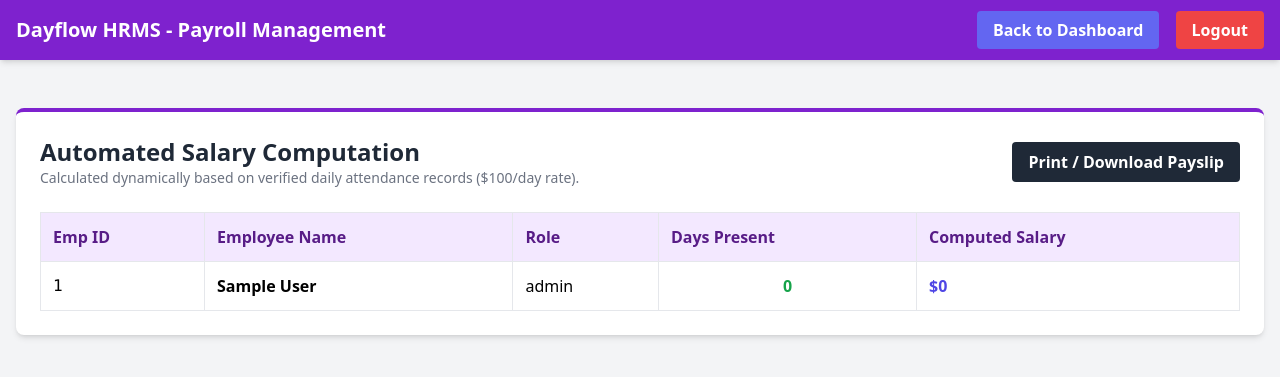
After one commit to SamarthDMahajan/Odoo-Hackathon-Dayflow, a Flask app: page /payroll in a window 1280 px wide. The commit adds this page. Shown: the top 377 px of the page. Run offline with Flask 3, Linux system fonts and the light colour scheme; the visitor is signed in with stand-in values (Sample User, id 1); tables that the repository leaves empty hold one stand-in row (values such as "Sample post"); some libraries are stand-ins or nearby versions.

Commit message:
Add automated payroll and salary computation module integrated with attendance

```diff
--- a/app.py
+++ b/app.py
@@ -195,6 +195,41 @@ def export_attendance():
         mimetype="text/csv",
         headers={"Content-disposition": "attachment; filename=attendance_report.csv"}
     )
+@app.route('/payroll')
+def payroll():
+    if 'user_id' not in session:
+        return redirect(url_for('index'))
+
+    role = session.get('role', 'Employee')
+
+    # Calculate payroll data for all users if Admin, or just current user
+    if role == 'Admin / HR':
+        users = User.query.all()
+        payroll_data = []
+        for u in users:
+            days_present = Attendance.query.filter_by(user_id=u.id, status='Present').count()
+            # Base salary calculation: e.g., $100 per day present
+            total_salary = days_present * 100
+            payroll_data.append({
+                'emp_id': u.emp_id,
+                'name': u.name,
+                'role': u.role,
+                'days_present': days_present,
+                'salary': total_salary
+            })
+    else:
+        u = User.query.get(session['user_id'])
+        days_present = Attendance.query.filter_by(user_id=u.id, status='Present').count()
+        total_salary = days_present * 100
+        payroll_data = [{
+            'emp_id': u.emp_id,
+            'name': u.name,
+            'role': u.role,
+            'days_present': days_present,
+            'salary': total_salary
+        }]
+
+    return render_template('payroll.html', payroll_data=payroll_data, name=session.get('name'), role=role)
 if __name__ == '__main__':
     with app.app_context():
         db.create_all()
--- a/templates/dashboard.html
+++ b/templates/dashboard.html
@@ -10,6 +10,7 @@
     <nav class="bg-purple-700 p-4 text-white flex justify-between items-center shadow-md">
         <h1 class="text-xl font-bold">Dayflow HRMS Dashboard</h1>
         <div>
+            <a href="/payroll" class="bg-green-600 px-4 py-2 rounded hover:bg-green-700 transition font-bold mr-3">Payroll</a>
             <span class="mr-4 font-semibold">Welcome, {{ name }} ({{ role }})</span>
             <a href="/logout" class="bg-red-500 px-4 py-2 rounded hover:bg-red-600 transition font-bold">Logout</a>
         </div>
@@ -187,4 +188,4 @@
     }
     </script>
 </body>
-</html>
+</html>-
--- /dev/null
+++ b/templates/payroll.html
@@ -0,0 +1,57 @@
+<!DOCTYPE html>
+<html lang="en">
+<head>
+    <meta charset="UTF-8">
+    <meta name="viewport" content="width=device-width, initial-scale=1.0">
+    <title>Dayflow HRMS - Payroll & Salary</title>
+    <script src="https://cdn.tailwindcss.com"></script>
+</head>
+<body class="bg-gray-100">
+    <nav class="bg-purple-700 p-4 text-white flex justify-between items-center shadow-md">
+        <h1 class="text-xl font-bold">Dayflow HRMS - Payroll Management</h1>
+        <div>
+            <a href="/dashboard" class="bg-indigo-500 px-4 py-2 rounded hover:bg-indigo-600 transition font-bold mr-3">Back to Dashboard</a>
+            <a href="/logout" class="bg-red-500 px-4 py-2 rounded hover:bg-red-600 transition font-bold">Logout</a>
+        </div>
+    </nav>
+
+    <div class="container mx-auto mt-8 p-4">
+        <div class="bg-white p-6 rounded-lg shadow-md border-t-4 border-purple-700">
+            <div class="flex justify-between items-center mb-6">
+                <div>
+                    <h2 class="text-2xl font-bold text-gray-800">Automated Salary Computation</h2>
+                    <p class="text-sm text-gray-500">Calculated dynamically based on verified daily attendance records ($100/day rate).</p>
+                </div>
+                <button onclick="window.print()" class="bg-gray-800 text-white px-4 py-2 rounded font-bold hover:bg-gray-700 transition">
+                    Print / Download Payslip
+                </button>
+            </div>
+
+            <div class="overflow-x-auto">
+                <table class="w-full text-left border-collapse">
+                    <thead>
+                        <tr class="bg-purple-100 text-purple-900">
+                            <th class="p-3 border">Emp ID</th>
+                            <th class="p-3 border">Employee Name</th>
+                            <th class="p-3 border">Role</th>
+                            <th class="p-3 border">Days Present</th>
+                            <th class="p-3 border">Computed Salary</th>
+                        </tr>
+                    </thead>
+                    <tbody>
+                        {% for item in payroll_data %}
+                        <tr class="border-b hover:bg-gray-50 transition">
+                            <td class="p-3 border font-mono">{{ item.emp_id }}</td>
+                            <td class="p-3 border font-semibold">{{ item.name }}</td>
+                            <td class="p-3 border">{{ item.role }}</td>
+                            <td class="p-3 border text-center font-bold text-green-600">{{ item.days_present }}</td>
+                            <td class="p-3 border font-bold text-indigo-600">${{ item.salary }}</td>
+                        </tr>
+                        {% endfor %}
+                    </tbody>
+                </table>
+            </div>
+        </div>
+    </div>
+</body>
+</html>
```
